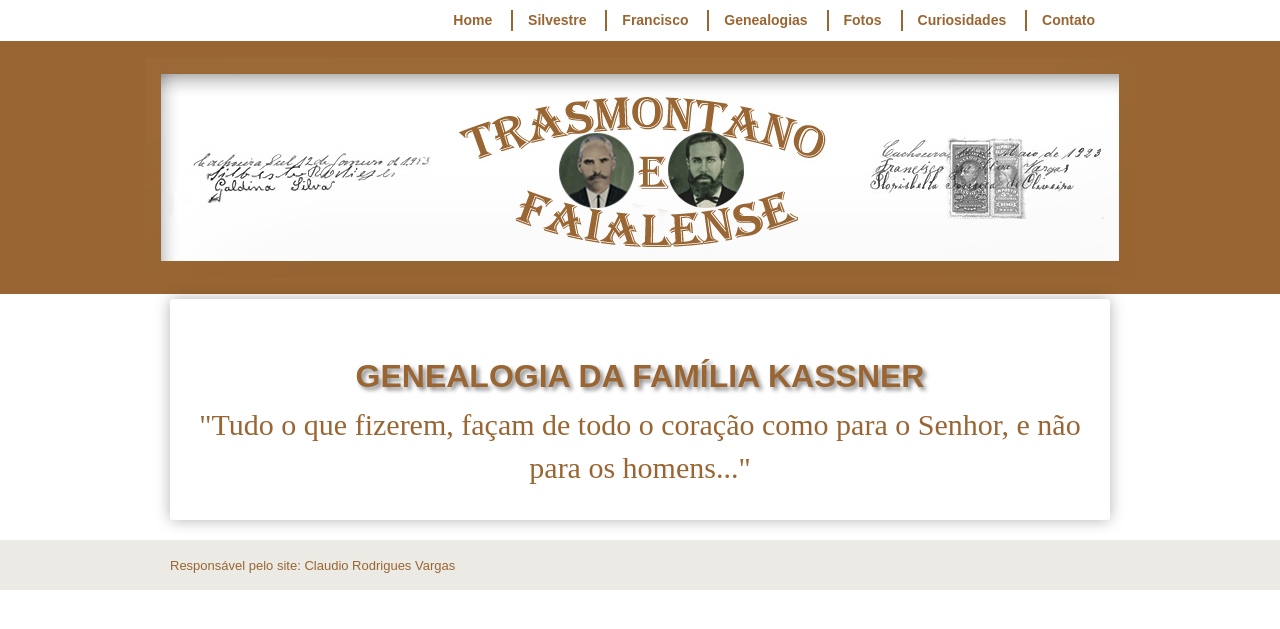
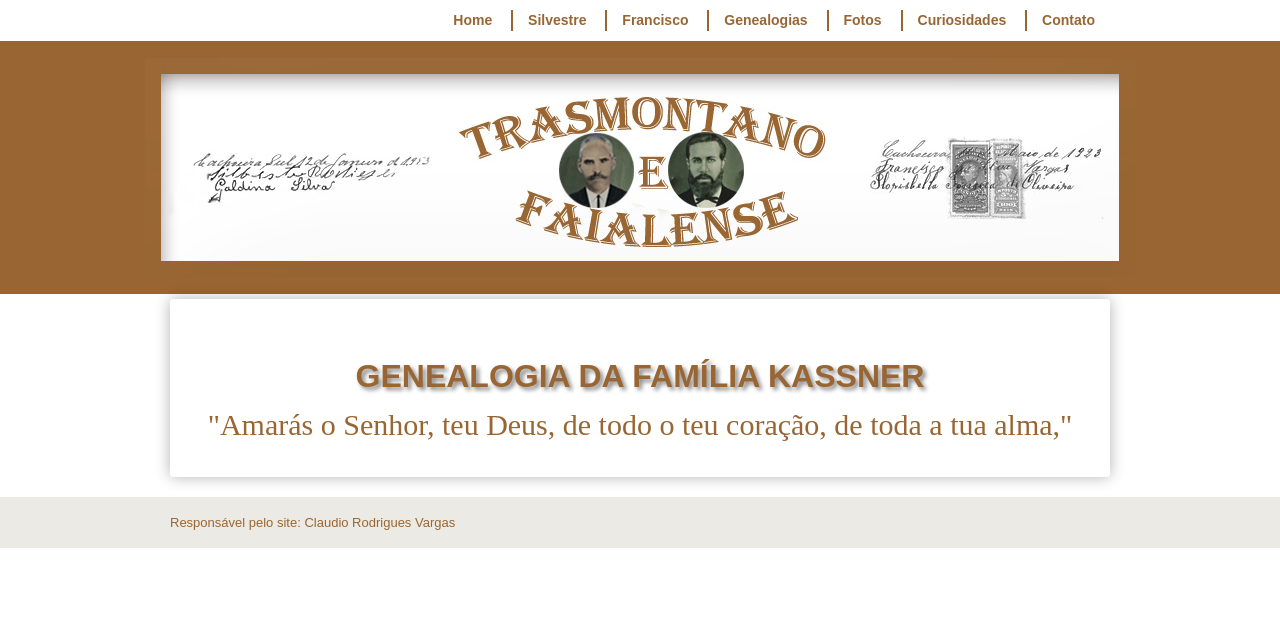
Before and after one commit to claudiovargas1955/claudiovargas1955.github.io, a Jekyll site: the page built from _pages/familia-kassner.html, in a window 1280 px wide. Shown: the top 629 px of the page. Built offline with Jekyll 4.4.1, drawn with Linux system fonts in a browser that asks for light colours; some web fonts are replaced.

Commit message:
Update familia-kassner.html

```diff
--- a/_pages/familia-kassner.html
+++ b/_pages/familia-kassner.html
@@ -97,5 +97,4 @@ details[open] summary {color:#996633;
 <h1>GENEALOGIA DA FAMÍLIA KASSNER</h1>
 
 
-<p style="text-align:center; color:#996633; font-size:30px; font-family: 'Rancho', cursive ">"Tudo o que fizerem, façam de todo o
-coração como para o Senhor, e não para os homens..."</p>
+<p style="text-align:center; color:#996633; font-size:30px; font-family: 'Rancho', cursive ">"Amarás o Senhor, teu Deus, de todo o teu coração, de toda a tua alma,"</p>
```
